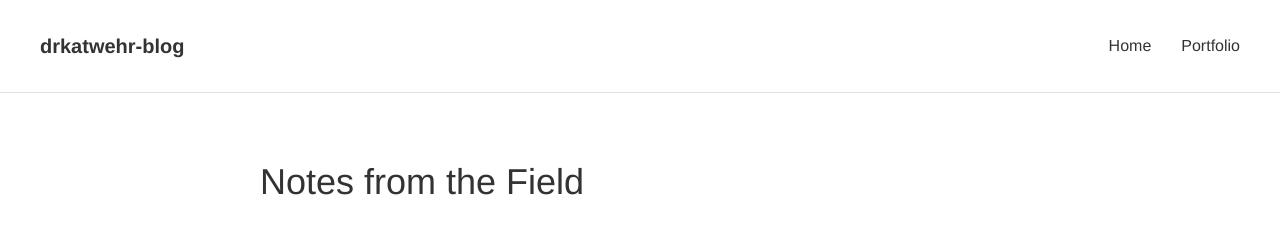
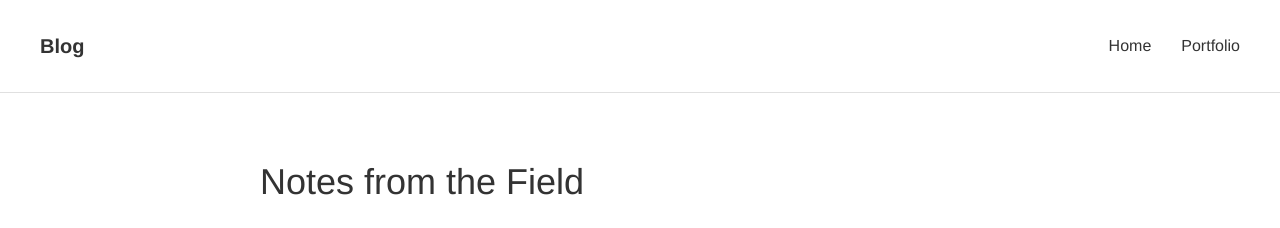
Before and after one commit to kat-wehr/drkatwehr-blog, a Jekyll site: the page built from index.html, in a window 1280 px wide. Shown: the top 228 px of the page. Built offline with Jekyll 4.4.1, drawn with Linux system fonts in a browser that asks for light colours.

Commit message:
Update default.html

```diff
--- a/_layouts/default.html
+++ b/_layouts/default.html
@@ -3,13 +3,13 @@
 <head>
     <meta charset="UTF-8">
     <meta name="viewport" content="width=device-width, initial-scale=1.0">
-    <title>{% if page.title %}{{ page.title }} - {% endif %}{{ site.title }}</title>
+    <title>{{ page.title }} </title>
     <link rel="stylesheet" href="{{ '/assets/css/style.css' | relative_url }}">
 </head>
 <body>
     <header>
         <nav>
-            <a href="{{ site.url }}" class="logo">{{ site.title }}</a>
+            <a href="{{ site.url }}" class="logo">{{ page.title }}</a>
             <ul class="nav-links">
                 <li><a href="{{ '/' | relative_url }}">Home</a></li>
                 <li><a href="https://kat-wehr.github.io/katrinawehr">Portfolio</a></li>
```
